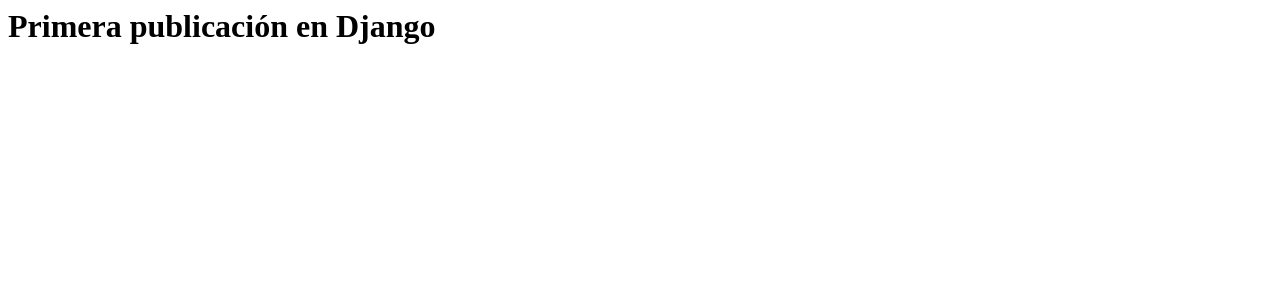
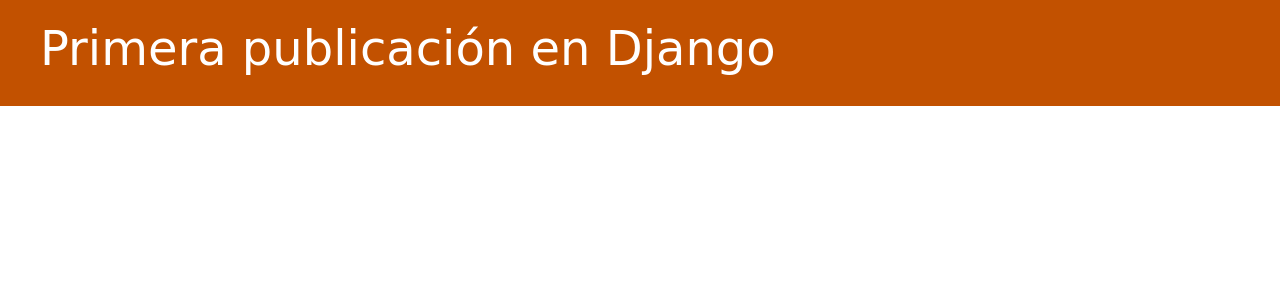
Before and after one commit to qquiroa/Progra_Comercial_Primera_Publicacion, a Django app: page / in a window 1280 px wide. Shown: the top 300 px of the page. Run offline with Django 3.2, Linux system fonts and the light colour scheme; data that the repository does not hold is empty; some libraries are stand-ins or nearby versions.

Commit message:
Vistas y plantillas

```diff
--- /dev/null
+++ b/blog/static/css/blog.css
@@ -0,0 +1,46 @@
+.page-header {
+    background-color: #C25100;
+    margin-top: 0;
+    padding: 20px 20px 20px 40px;
+}
+
+.page-header h1, .page-header h1 a, .page-header h1 a:visited, .page-header h1 a:active {
+    color: #ffffff;
+    font-size: 36pt;
+    text-decoration: none;
+}
+
+.content {
+    margin-left: 40px;
+}
+
+h1, h2, h3, h4 {
+    font-family: 'Lobster', cursive;
+}
+
+.date {
+    color: #828282;
+}
+
+.save {
+    float: right;
+}
+
+.post-form textarea, .post-form input {
+    width: 100%;
+}
+
+.top-menu, .top-menu:hover, .top-menu:visited {
+    color: #ffffff;
+    float: right;
+    font-size: 26pt;
+    margin-right: 20px;
+}
+
+.post {
+    margin-bottom: 70px;
+}
+
+.post h2 a, .post h2 a:visited {
+    color: #000000;
+}
--- /dev/null
+++ b/blog/templates/blog/base.html
@@ -0,0 +1,18 @@
+{% load static %}
+<head>
+    <title>Django Blog - qquiroa</title>
+
+    <link rel="stylesheet" href="https://stackpath.bootstrapcdn.com/bootstrap/4.5.2/css/bootstrap.min.css" integrity="sha384-JcKb8q3iqJ61gNV9KGb8thSsNjpSL0n8PARn9HuZOnIxN0hoP+VmmDGMN5t9UJ0Z" crossorigin="anonymous">
+    <link rel="stylesheet" href="{% static 'css/blog.css' %}">
+    <script src="https://code.jquery.com/jquery-3.5.1.slim.min.js" integrity="sha384-DfXdz2htPH0lsSSs5nCTpuj/zy4C+OGpamoFVy38MVBnE+IbbVYUew+OrCXaRkfj" crossorigin="anonymous"></script>
+    <script src="https://cdn.jsdelivr.net/npm/popper.js@1.16.1/dist/umd/popper.min.js" integrity="sha384-9/reFTGAW83EW2RDu2S0VKaIzap3H66lZH81PoYlFhbGU+6BZp6G7niu735Sk7lN" crossorigin="anonymous"></script>
+    <script src="https://stackpath.bootstrapcdn.com/bootstrap/4.5.2/js/bootstrap.min.js" integrity="sha384-B4gt1jrGC7Jh4AgTPSdUtOBvfO8shuf57BaghqFfPlYxofvL8/KUEfYiJOMMV+rV" crossorigin="anonymous"></script>
+</head>
+<body>
+    <div class="page-header">
+        <h1><a href="{% url 'post_list' %}">Primera publicación en Django</a></h1>
+    </div>
+
+    {% block content %}
+    {% endblock %}
+</body>
--- a/blog/templates/blog/post_list.html
+++ b/blog/templates/blog/post_list.html
@@ -1,11 +1,12 @@
-<div>
-    <h1>Primera publicación en Django</h1>
-</div>
+{% extends 'blog/base.html' %}
+{% block content %}
 
 {% for post in posts %}
     <div>
         <p> publicado: {{ post.published_date }}</p>
-        <h2>{{ post.title }}</h2>
+        <h2><a href="{% url 'post_detail' pk=post.pk %}">{{ post.title }}</a></h2>
         <p>{{ post.text|linebreaksbr }}</p>
     </div>
 {% endfor %}
+
+{% endblock %}
--- a/blog/urls.py
+++ b/blog/urls.py
@@ -2,5 +2,6 @@ from django.urls import path
 from . import views
 
 urlpatterns = [
-    path('', views.post_list, name='post_list')
+    path('', views.post_list, name='post_list'),
+    path('post/<int:pk>/', views.post_detail, name='post_detail'),
 ]
--- a/blog/views.py
+++ b/blog/views.py
@@ -1,7 +1,11 @@
-from django.shortcuts import render
+from django.shortcuts import render, get_object_or_404
 from django.utils import timezone
 from .models import Post
 
 def post_list(request):
     posts = Post.objects.all()
     return render(request, 'blog/post_list.html', {'posts': posts})
+
+def post_detail(request, pk):
+    post = get_object_or_404(Post, pk=pk)
+    return render(request, 'blog/post_detail.html', {'post': post})
```
Also changed, not shown: blog/templates/blog/post_detail.html (added, +14 -0 lines).
